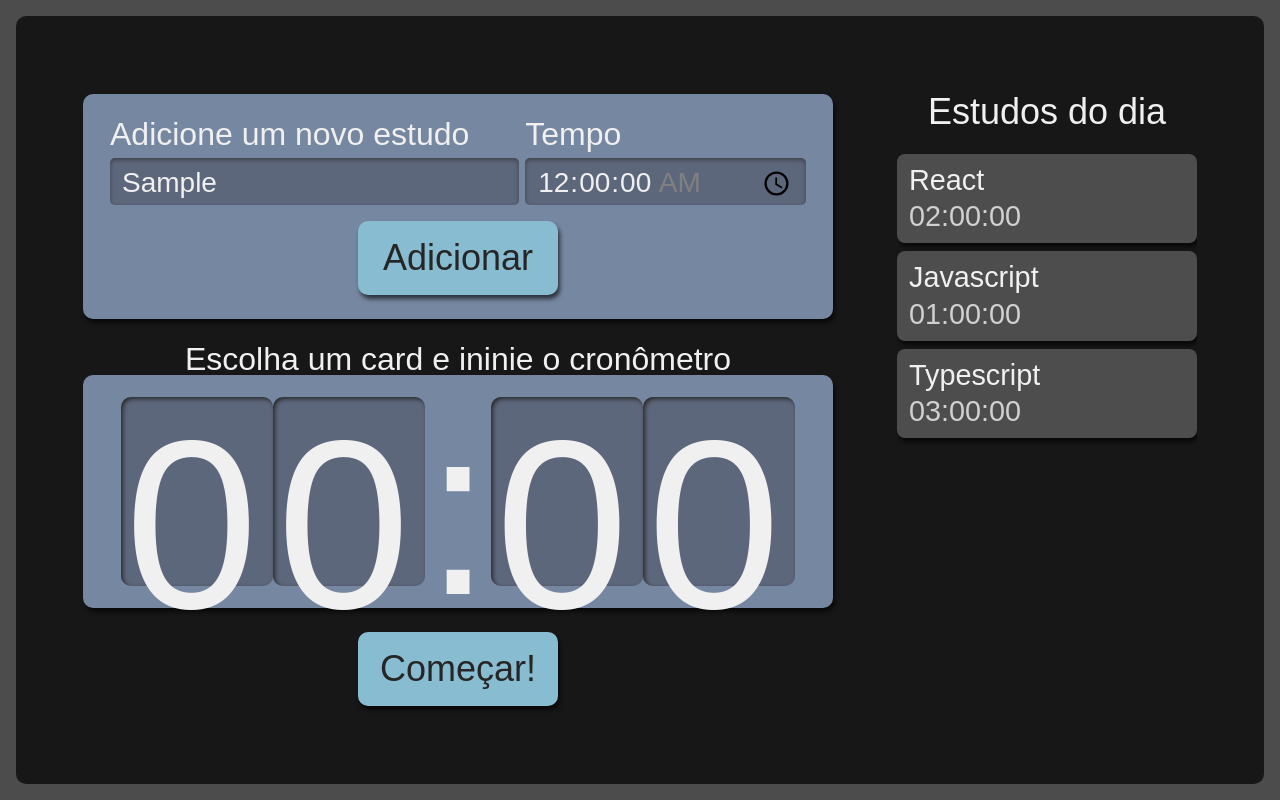
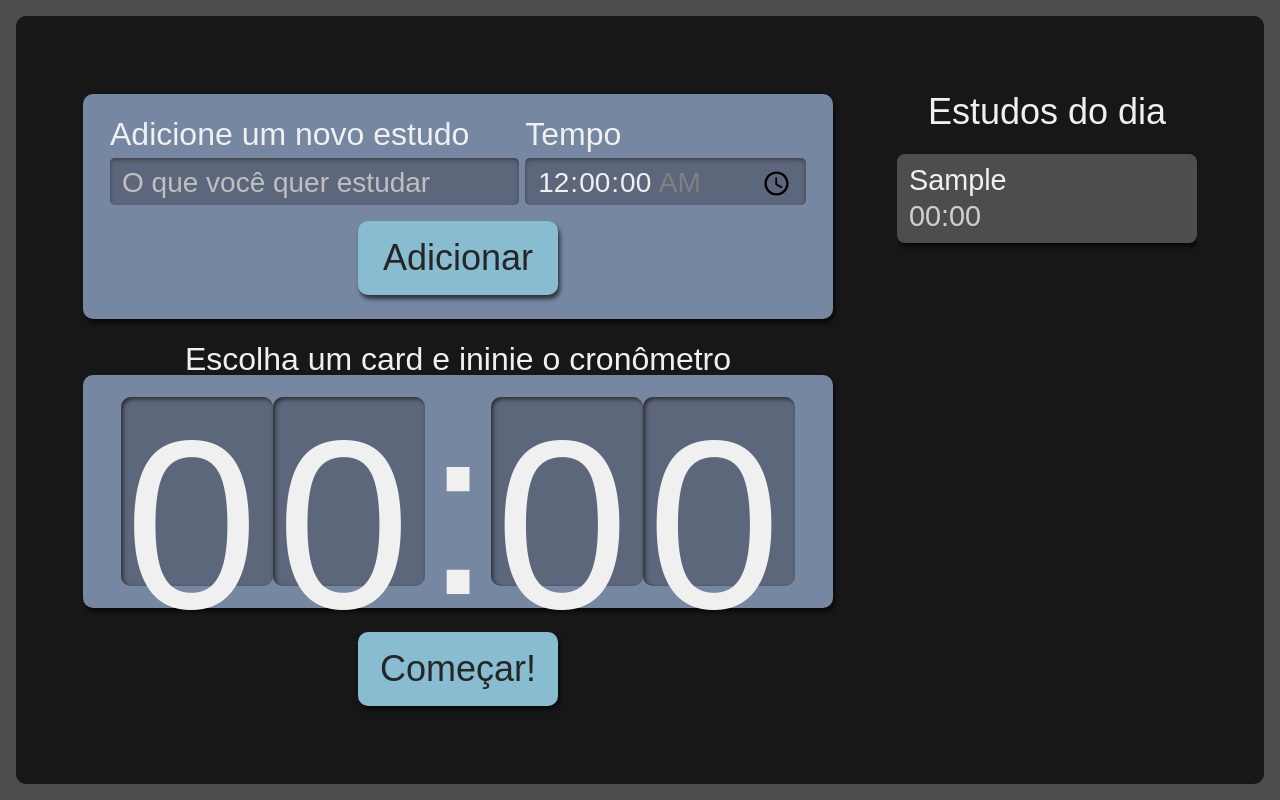
Before and after one commit to Gabrielhuff47/Pomodoro, a React (Create React App) app: page / in a window 1280 px wide. Both pictures are taken after typing "Sample" into the empty fields and a click on the button "Adicionar". Built offline with nearby package versions, Linux system fonts and the light colour scheme.

Commit message:
Adicionando e atualizando uma tarefa

```diff
--- a/package.json
+++ b/package.json
@@ -14,6 +14,7 @@
     "react-dom": "^18.3.1",
     "react-scripts": "5.0.1",
     "typescript": "^4.9.5",
+    "uuid": "^10.0.0",
     "web-vitals": "^2.1.4"
   },
   "scripts": {
@@ -41,6 +42,7 @@
     ]
   },
   "devDependencies": {
+    "@types/uuid": "^10.0.0",
     "sass": "^1.78.0",
     "typescript-plugin-css-modules": "^5.1.0"
   }
--- a/src/Components/Botao/index.tsx
+++ b/src/Components/Botao/index.tsx
@@ -3,12 +3,15 @@ import style from './Botao.module.scss'
 
 interface BotaoProps {
   children: React.ReactNode;
+  type?: "button" | "submit" | "reset" | undefined
 }
 
 class Botao extends React.Component<BotaoProps> {
+  type?: string
   render() {
+    const { type = "button"} = this.props;
      return (
-       <button className={style.botao}>
+       <button type={type} className={style.botao}>
            {this.props.children}
          </button>
         )
--- a/src/Components/Formulario/index.tsx
+++ b/src/Components/Formulario/index.tsx
@@ -1,16 +1,32 @@
 import React from "react";
 import Botao from "../Botao";
 import style from './Formulario.module.scss'
+import { ITarefa } from "../types/tarefa";
+import { v4 as uuidv4} from 'uuid';
 
-class Formulario extends React.Component {
-    state = {
+class Formulario extends React.Component< {
+   setTarefas: React.Dispatch<React.SetStateAction<ITarefa[]>>
+}>{ state = {
         tarefa:"",
         tempo: "00:00"
     }
 
     adicionarTarefa(evento: React.FormEvent<HTMLFormElement>){
         evento.preventDefault();
-        console.log('state:', this.state)
+        this.props.setTarefas(tarefasAntigas =>
+            [
+                ...tarefasAntigas,
+                {... this.state,
+                    selecionado: false,
+                    completado: false,
+                    id: uuidv4()
+                }
+            ]
+        );
+        this.setState({
+            tarefa: "",
+            tempo:"00:00"
+        })
     }
 
     render() {
@@ -46,7 +62,7 @@ class Formulario extends React.Component {
                         required
                     />
                 </div>
-                <Botao>
+                <Botao type="submit">
                     Adicionar
                 </Botao>
             </form>
--- a/src/Components/Lista/Item/index.tsx
+++ b/src/Components/Lista/Item/index.tsx
@@ -1,5 +1,7 @@
 import style from '../Lista.module.scss'
-export default function Item(props: { tarefa: string, tempo: string}) {
+export default function Item(props: { tarefa: string, tempo: string, selecionado: boolean,
+    completado: boolean, id: string
+}) {
     const {tarefa, tempo} = props;
     return(
         <li className={style.item}>
--- a/src/Components/Lista/index.tsx
+++ b/src/Components/Lista/index.tsx
@@ -1,23 +1,14 @@
-import React, { useState } from "react";
 import style from './Lista.module.scss'
 import Item from "./Item";
+import { ITarefa } from '../types/tarefa';
 
-function Lista(){
-    const [tarefas, setTarefas] = useState([{
-        tarefa: 'React',
-        tempo: '02:00:00'
-    }, {
-        tarefa: 'Javascript',
-        tempo: '01:00:00'
-    },{
-        tarefa: 'Typescript',
-        tempo: '03:00:00'
-    }]);
+
+
+function Lista({ tarefas}: {tarefas: ITarefa[]}) {
+
     return(
         <aside className={style.listaTarefas}>
-            <h2 onClick={() => {
-                setTarefas( [...tarefas, {tarefa: "Estudar estado", tempo: "05:00:00"}])
-            }}> Estudos do dia</h2>
+            <h2>  Estudos do dia</h2>
             <ul>
                 {tarefas.map((item, index) =>(          //Renderização dinamica
                   <Item
--- /dev/null
+++ b/src/Components/types/tarefa.ts
@@ -0,0 +1,7 @@
+export interface ITarefa {
+    tarefa: string,
+    tempo: string,
+    selecionado: boolean,
+    completado: boolean,
+    id: string
+}
--- a/src/pages/App.tsx
+++ b/src/pages/App.tsx
@@ -1,14 +1,16 @@
-import React from 'react';
+import React, { useState } from 'react';
 import Formulario from '../Components/Formulario';
 import Lista from '../Components/Lista';
 import  style  from './App.module.scss';
 import  Cronometro  from '../Components/Cronometro';
+import { ITarefa } from '../Components/types/tarefa';
 
 function App() {
+  const [tarefas, setTarefas] = useState<ITarefa[]>([]);
   return (
     <div className={style.AppStyle}>
-     <Formulario/>
-     <Lista/>
+     <Formulario setTarefas={setTarefas}/>
+     <Lista tarefas={tarefas}/>
      <Cronometro />
     </div>
   );
```
Also changed, not shown: 1 other file (tests, documents, lock files or other folders).
